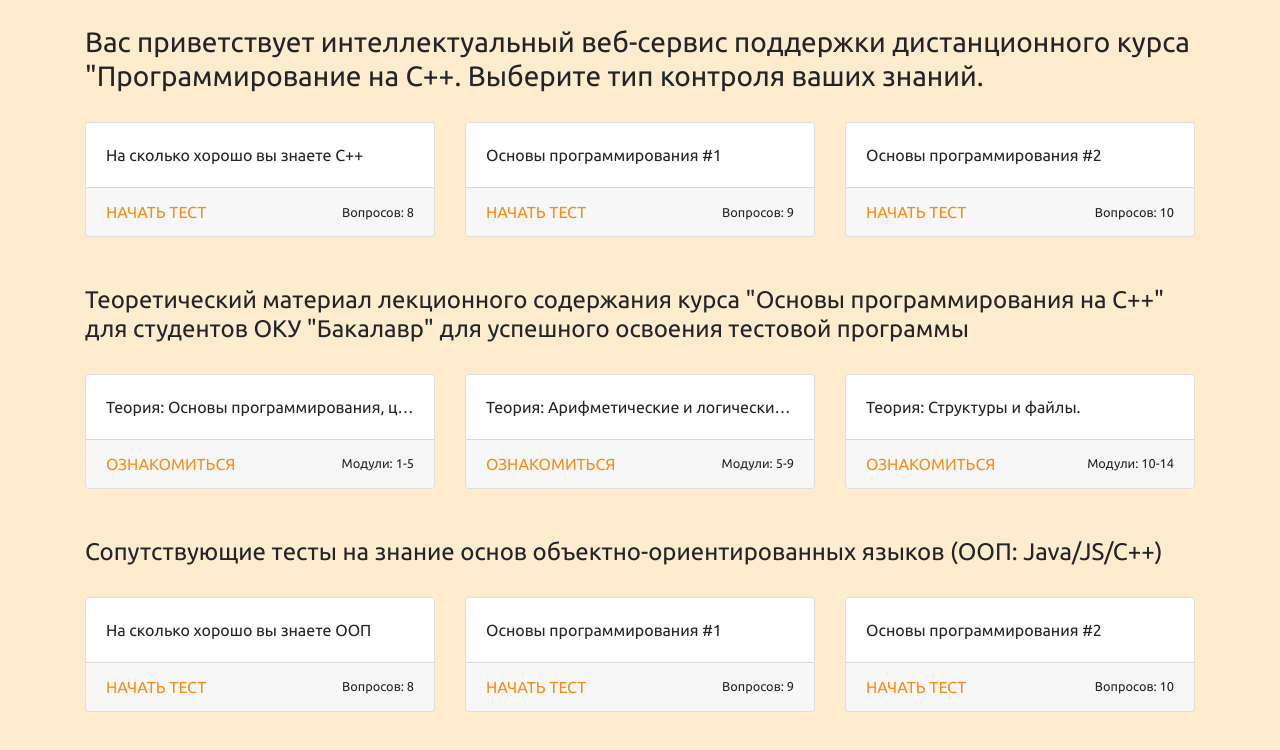
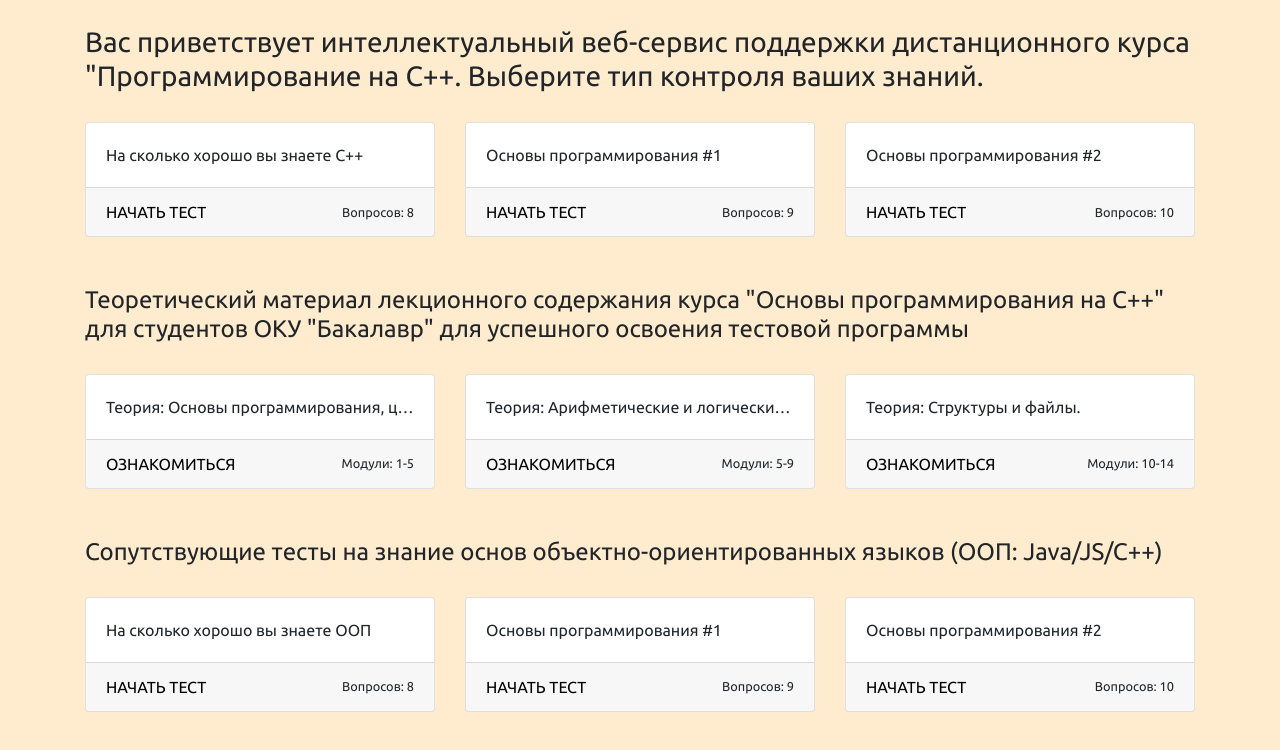
Before and after one commit to anastmordasova/anastmordasova.github.io, a plain HTML site: page index.html in a window 1280 px wide. Drawn offline with nearby package versions, Linux system fonts and the light colour scheme; a script that the page names is missing.

Commit message:
Update style.css

```diff
--- a/css/style.css
+++ b/css/style.css
@@ -63,7 +63,7 @@ body {
 }
 
 .card-footer a {
-  color: #FA8C16;
+  color: black;
   text-decoration: none;
 }
 
```
